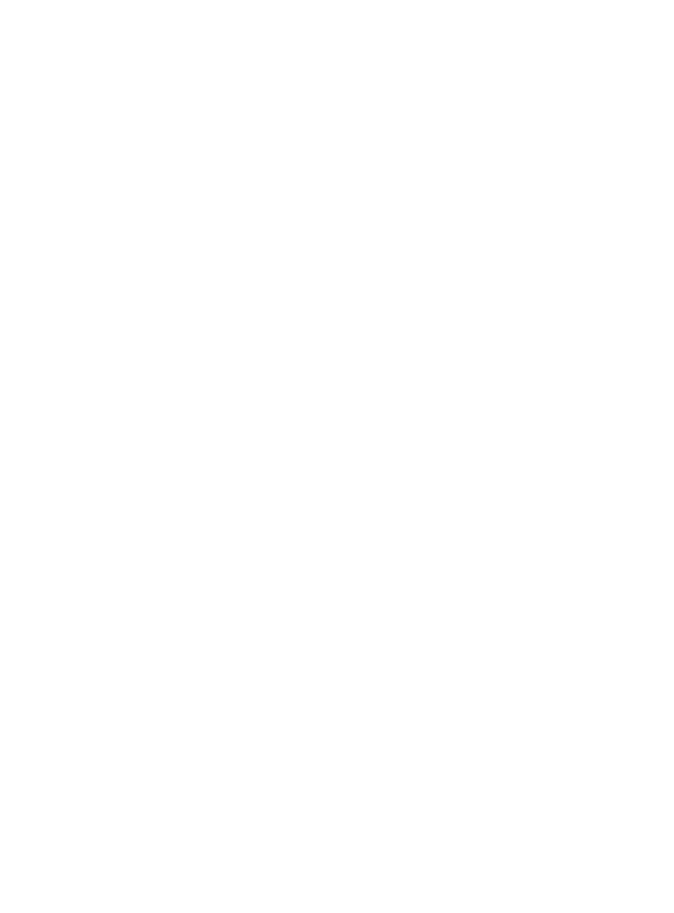
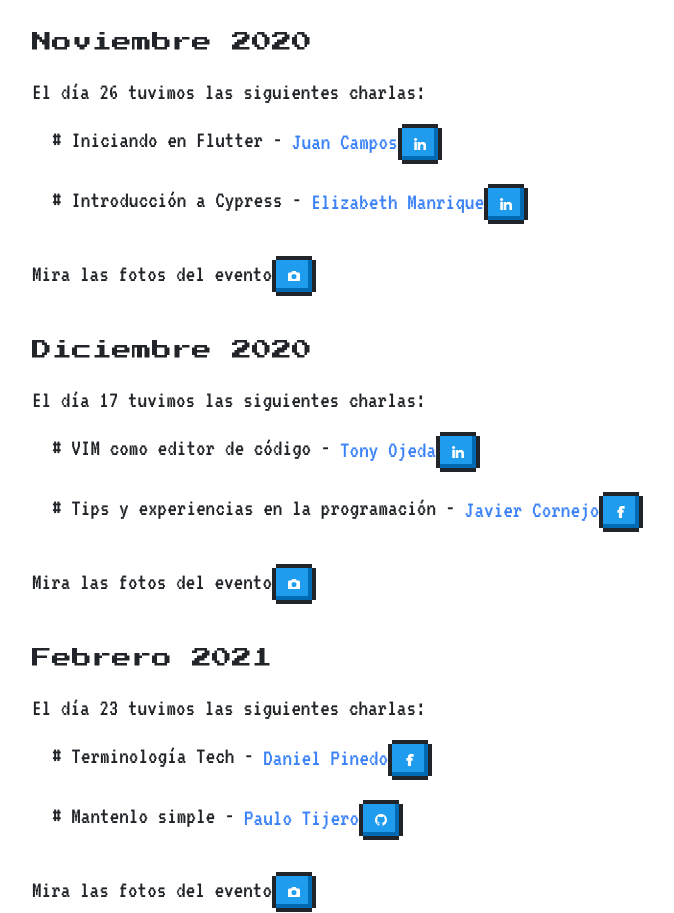
Before and after one commit to opentech-pe/opentech.pe, a Next.js app: page /previous-events in a window 1280 px wide. Shown: the part 3980-4893 px from the top of the page, without its empty margins (160-834 px from the left). Before the commit the page ends 2536 px from the top, so only its background shows below. Built offline with nearby package versions, Linux system fonts and the light colour scheme; no server answers.

Commit message:
add: last data in previous event

```diff
--- a/data.js
+++ b/data.js
@@ -1,156 +1,520 @@
 export const events = [
   {
-    "date": "Octubre 2019",
-    "day": "10",
-    "talks": [
+    date: "Octubre 2019",
+    day: "10",
+    talks: [
       {
-        "title": "How to create a junior developer-friendly culture",
-        "slide": "https://docs.google.com/presentation/d/1xunS6ES6TnrK5kiAfsz7MZRdxBGKcVRSQyKME2DAia0/edit?usp=sharing",
-        "speaker": "Paulo Tijero",
-        "speaker_link": "https://twitter.com/paulotijero",
-        "social_network": "twitter"
+        title: "How to create a junior developer-friendly culture",
+        slide:
+          "https://docs.google.com/presentation/d/1xunS6ES6TnrK5kiAfsz7MZRdxBGKcVRSQyKME2DAia0/edit?usp=sharing",
+        speaker: "Paulo Tijero",
+        speaker_link: "https://twitter.com/paulotijero",
+        social_network: "twitter",
       },
       {
-        "title": "Testing in the Frontend World",
-        "slide": "https://sergiodxa.com/slides/frontend-testing/",
-        "speaker": "Sergio Xalambri",
-        "speaker_link": "https://twitter.com/sergiodxa",
-        "social_network": "twitter"
+        title: "Testing in the Frontend World",
+        slide: "https://sergiodxa.com/slides/frontend-testing/",
+        speaker: "Sergio Xalambri",
+        speaker_link: "https://twitter.com/sergiodxa",
+        social_network: "twitter",
       },
       {
-        "title": "Webpacker & JSON API resources",
-        "slide": "https://docs.google.com/presentation/d/1yt0-D5a3G-rBVtBoRJNKLbmT-uZM98gmAHb2SbhsMs0/edit",
-        "speaker": "Diego Cuevas",
-        "speaker_link": "https://twitter.com/DiegoGCuevas",
-        "social_network": "twitter"
+        title: "Webpacker & JSON API resources",
+        slide:
+          "https://docs.google.com/presentation/d/1yt0-D5a3G-rBVtBoRJNKLbmT-uZM98gmAHb2SbhsMs0/edit",
+        speaker: "Diego Cuevas",
+        speaker_link: "https://twitter.com/DiegoGCuevas",
+        social_network: "twitter",
       },
       {
-        "title": "Understanding $watch & ng-change",
-        "slide": "https://docs.google.com/presentation/d/1DRBoH3eYV_0GsTcWg06KovCBSAIXrHjqhs51NLS4kGs/edit#slide=id.g631d522fdb_0_10",
-        "speaker": "Silupu Maza",
-        "speaker_link": "https://www.twitter.com/juanSilupuTM",
-        "social_network": "twitter"
-      }
+        title: "Understanding $watch & ng-change",
+        slide:
+          "https://docs.google.com/presentation/d/1DRBoH3eYV_0GsTcWg06KovCBSAIXrHjqhs51NLS4kGs/edit#slide=id.g631d522fdb_0_10",
+        speaker: "Silupu Maza",
+        speaker_link: "https://www.twitter.com/juanSilupuTM",
+        social_network: "twitter",
+      },
     ],
-    "photos": "https://www.facebook.com/pg/OpenTechTM/photos/?tab=album&album_id=128855175196790"
+    photos:
+      "https://www.facebook.com/pg/OpenTechTM/photos/?tab=album&album_id=128855175196790",
   },
   {
-    "date": "Noviembre 2019",
-    "day": "14",
-    "talks": [
+    date: "Noviembre 2019",
+    day: "14",
+    talks: [
       {
-        "title": "Introducción a angular y no morir en el intento",
-        "slide": "https://docs.google.com/presentation/d/12DsoWV2pQJ4H60AY6BNXYQXl5yI8HTupKaL8QGWh8n8/edit",
-        "speaker": "Antony Inga",
-        "speaker_link": "https://github.com/thelinch",
-        "social_network": "github"
+        title: "Introducción a angular y no morir en el intento",
+        slide:
+          "https://docs.google.com/presentation/d/12DsoWV2pQJ4H60AY6BNXYQXl5yI8HTupKaL8QGWh8n8/edit",
+        speaker: "Antony Inga",
+        speaker_link: "https://github.com/thelinch",
+        social_network: "github",
       },
       {
-        "title": "3 razones por las cuales usar gitflow",
-        "slide": "https://docs.google.com/presentation/d/15RbVUW0SUZiWUgxdhqDjCn01--6CC4HLo9ZbGnVaKtg/edit",
-        "speaker": "Tony Ojeda",
-        "speaker_link": "https://twitter.com/tony_ojedaV",
-        "social_network": "twitter"
-      }
+        title: "3 razones por las cuales usar gitflow",
+        slide:
+          "https://docs.google.com/presentation/d/15RbVUW0SUZiWUgxdhqDjCn01--6CC4HLo9ZbGnVaKtg/edit",
+        speaker: "Tony Ojeda",
+        speaker_link: "https://twitter.com/tony_ojedaV",
+        social_network: "twitter",
+      },
     ],
-    "photos": "https://www.facebook.com/pg/OpenTechTM/photos/?tab=album&album_id=128850988530542"
+    photos:
+      "https://www.facebook.com/pg/OpenTechTM/photos/?tab=album&album_id=128850988530542",
   },
   {
-    "date": "Diciembre 2019",
-    "day": "12",
-    "talks": [
+    date: "Diciembre 2019",
+    day: "12",
+    talks: [
       {
-        "title": "Impacto del Protocolo SSL/TLS hacia los sitios web",
-        "slide": "https://drive.google.com/file/d/1TokM1udaPsSzqVeDzo5-Fcvkqw3rxEct/view?usp=sharing",
-        "speaker": "Edgar Rueda",
-        "speaker_link": "https://www.linkedin.com/in/edgar-rueda/",
-        "social_network": "linkedin"
+        title: "Impacto del Protocolo SSL/TLS hacia los sitios web",
+        slide:
+          "https://drive.google.com/file/d/1TokM1udaPsSzqVeDzo5-Fcvkqw3rxEct/view?usp=sharing",
+        speaker: "Edgar Rueda",
+        speaker_link: "https://www.linkedin.com/in/edgar-rueda/",
+        social_network: "linkedin",
       },
       {
-        "title": "Git's time",
-        "slide": "https://docs.google.com/presentation/d/18jeWN5G6YK58KKYAhYkjFx_lEE9AKx0fo301nZM5sCc/edit#slide=id.p1",
-        "speaker": "Jhon Fitzgerald",
-        "speaker_link": "https://github.com/jhonfitzgerald",
-        "social_network": "github"
+        title: "Git's time",
+        slide:
+          "https://docs.google.com/presentation/d/18jeWN5G6YK58KKYAhYkjFx_lEE9AKx0fo301nZM5sCc/edit#slide=id.p1",
+        speaker: "Jhon Fitzgerald",
+        speaker_link: "https://github.com/jhonfitzgerald",
+        social_network: "github",
       },
       {
-        "title": "Comparte cuentas sin tener que compartir tus credenciales",
-        "slide": "https://docs.google.com/presentation/d/17PPVWN27OGZjdWbiNP0IaBUqeUjZYfQYEM88Vi5AVUk/edit#slide=id.g6c1fea954b_0_30",
-        "speaker": "Jimmy Loloy",
-        "speaker_link": "https://github.com/JimmyLoloy1998",
-        "social_network": "github"
-      }
+        title: "Comparte cuentas sin tener que compartir tus credenciales",
+        slide:
+          "https://docs.google.com/presentation/d/17PPVWN27OGZjdWbiNP0IaBUqeUjZYfQYEM88Vi5AVUk/edit#slide=id.g6c1fea954b_0_30",
+        speaker: "Jimmy Loloy",
+        speaker_link: "https://github.com/JimmyLoloy1998",
+        social_network: "github",
+      },
     ],
-    "photos": "https://www.facebook.com/pg/OpenTechTM/photos/?tab=album&album_id=148963629852611"
+    photos:
+      "https://www.facebook.com/pg/OpenTechTM/photos/?tab=album&album_id=148963629852611",
   },
   {
-    "date": "Enero 2020",
-    "day": "09",
-    "talks": [
+    date: "Enero 2020",
+    day: "09",
+    talks: [
       {
-        "title": "Introduccion a ReactJS",
-        "slide": "https://drive.google.com/file/d/1Gcyu1tjqEHeoL0fZzb0IOIfVty_FZBhi/view?usp=sharing",
-        "speaker": "Angel Lucero",
-        "speaker_link": "https://github.com/LuisAngelLucerosaldanaD",
-        "social_network": "github"
+        title: "Introduccion a ReactJS",
+        slide:
+          "https://drive.google.com/file/d/1Gcyu1tjqEHeoL0fZzb0IOIfVty_FZBhi/view?usp=sharing",
+        speaker: "Angel Lucero",
+        speaker_link: "https://github.com/LuisAngelLucerosaldanaD",
+        social_network: "github",
       },
       {
-        "title": "Como sacar provecho de las Charlas OpenTech",
-        "slide": "https://docs.google.com/presentation/d/1rbaqA_1SJe-vN4Zs7AxvLUFt6UQtFZbX-52bpVnwIvA/edit#slide=id.g70c14812c1_0_8",
-        "speaker": "Tony Ojeda",
-        "speaker_link": "https://twitter.com/tony_ojedaV",
-        "social_network": "twitter"
-      }
+        title: "Como sacar provecho de las Charlas OpenTech",
+        slide:
+          "https://docs.google.com/presentation/d/1rbaqA_1SJe-vN4Zs7AxvLUFt6UQtFZbX-52bpVnwIvA/edit#slide=id.g70c14812c1_0_8",
+        speaker: "Tony Ojeda",
+        speaker_link: "https://twitter.com/tony_ojedaV",
+        social_network: "twitter",
+      },
     ],
-    "photos": "https://www.facebook.com/OpenTechTM/photos/?tab=album&album_id=148960646519576"
+    photos:
+      "https://www.facebook.com/OpenTechTM/photos/?tab=album&album_id=148960646519576",
   },
   {
-    "date": "Febrero 2020",
-    "day": "13",
-    "talks": [
+    date: "Febrero 2020",
+    day: "13",
+    talks: [
       {
-        "title": "DataFeching in React",
-        "slide": "https://docs.google.com/presentation/d/1-KAJJ96HZdlc7RYI1Rc1ZnI6qV-TqbYTUV7vINUORoM/edit?usp=sharing",
-        "speaker": "Frank Condezo",
-        "speaker_link": "https://twitter.com/condef5",
-        "social_network": "twitter"
+        title: "DataFeching in React",
+        slide:
+          "https://docs.google.com/presentation/d/1-KAJJ96HZdlc7RYI1Rc1ZnI6qV-TqbYTUV7vINUORoM/edit?usp=sharing",
+        speaker: "Frank Condezo",
+        speaker_link: "https://twitter.com/condef5",
+        social_network: "twitter",
       },
       {
-        "title": "NextJS SSR with React",
-        "slide": "https://docs.google.com/presentation/d/1SFUTTt7iDa8acyqF1pWTB_AXmU6E9w7RGAvN5WeXpBs/edit?usp=sharing",
-        "speaker": "Deyvi Conde",
-        "speaker_link": "https://www.linkedin.com/in/deyviconde/",
-        "social_network": "linkedin"
-      }
+        title: "NextJS SSR with React",
+        slide:
+          "https://docs.google.com/presentation/d/1SFUTTt7iDa8acyqF1pWTB_AXmU6E9w7RGAvN5WeXpBs/edit?usp=sharing",
+        speaker: "Deyvi Conde",
+        speaker_link: "https://www.linkedin.com/in/deyviconde/",
+        social_network: "linkedin",
+      },
     ],
-    "photos": "https://www.facebook.com/pg/OpenTechTM/photos/?tab=album&album_id=173952587353715"
+    photos:
+      "https://www.facebook.com/pg/OpenTechTM/photos/?tab=album&album_id=173952587353715",
   },
   {
-    "date": "Marzo 2020",
-    "day": "12",
-    "talks": [
+    date: "Marzo 2020",
+    day: "12",
+    talks: [
       {
-        "title": "Comunidad Microsoft",
-        "slide": "https://drive.google.com/file/d/1h0kT817a-IZfKFHbRExsD2OZmacOQ7NA/view",
-        "speaker": "Leidy Borja",
-        "speaker_link": "https://www.linkedin.com/in/leidy-rosi-borja-reyes-3527b39b/",
-        "social_network": "linkedin"
+        title: "Comunidad Microsoft",
+        slide:
+          "https://drive.google.com/file/d/1h0kT817a-IZfKFHbRExsD2OZmacOQ7NA/view",
+        speaker: "Leidy Borja",
+        speaker_link:
+          "https://www.linkedin.com/in/leidy-rosi-borja-reyes-3527b39b/",
+        social_network: "linkedin",
       },
       {
-        "title": "¿Por qué Ruby?",
-        "slide": "https://drive.google.com/file/d/1vHUgpfLHaQen8-MKTpFNIJJgL0PqZIj4/view",
-        "speaker": "Marieth Perez",
-        "speaker_link": "https://www.linkedin.com/in/marieth-perez-15773a6b/",
-        "social_network": "linkedin"
+        title: "¿Por qué Ruby?",
+        slide:
+          "https://drive.google.com/file/d/1vHUgpfLHaQen8-MKTpFNIJJgL0PqZIj4/view",
+        speaker: "Marieth Perez",
+        speaker_link: "https://www.linkedin.com/in/marieth-perez-15773a6b/",
+        social_network: "linkedin",
       },
       {
-        "title": "Promover la participación ciudadana y la cultura libre, utilizando herramientas digitales",
-        "slide": "http://naimlab.org.pe/home/",
-        "speaker": "Clara Cubas",
-        "speaker_link": "https://www.linkedin.com/in/claracubas/",
-        "social_network": "linkedin"
-      }
+        title:
+          "Promover la participación ciudadana y la cultura libre, utilizando herramientas digitales",
+        slide: "http://naimlab.org.pe/home/",
+        speaker: "Clara Cubas",
+        speaker_link: "https://www.linkedin.com/in/claracubas/",
+        social_network: "linkedin",
+      },
     ],
-    "photos": "https://www.facebook.com/pg/OpenTechTM/photos/?tab=album&album_id=192120485536925"
-  }
-]
+    photos:
+      "https://www.facebook.com/pg/OpenTechTM/photos/?tab=album&album_id=192120485536925",
+  },
+  {
+    date: "Mayo 2020",
+    day: "14",
+    talks: [
+      {
+        title: "StartUps post COVID-19",
+        speaker: "WOZ",
+        speaker_link:
+          "https://www.linkedin.com/in/milko-fernando-rivera-sandoval-345111140/",
+        social_network: "linkedin",
+      },
+      {
+        title: "StartUps post COVID-19",
+        speaker: "Tingo Tech",
+        speaker_link: "https://www.facebook.com/tingotech",
+        social_network: "facebook",
+      },
+    ],
+    photos:
+      "https://www.facebook.com/OpenTechTM/photos/pb.100072427007903.-2207520000./238447697570870/?type=3",
+  },
+  {
+    date: "Junio 2020",
+    day: "11",
+    talks: [
+      {
+        title: "Como ser QA en tiempos del COVID",
+        speaker: "Rossi Rodriguez",
+        speaker_link:
+          "https://www.linkedin.com/in/rossi-rodriguez-garcia-781633173/",
+        social_network: "linkedin",
+      },
+    ],
+    photos: "https://fb.me/e/2Vqy5AYHi",
+  },
+  {
+    date: "Julio 2020",
+    day: "9",
+    talks: [
+      {
+        title:
+          "Como hacer que el trabajo remoto funcione en la gestión de proyectos de software",
+        speaker: "Samuel Pardo",
+        speaker_link:
+          "https://www.linkedin.com/in/samuel-ricardo-pardo-mesias-5a73b3b3/",
+        social_network: "linkedin",
+      },
+    ],
+    photos: "https://fb.me/e/2MkdWvp4r",
+  },
+  {
+    date: "Agosto 2020",
+    day: "13",
+    talks: [
+      {
+        title:
+          "Programando ando y vulnerabilidades voy dejando, ¿Mi WebApp es segura?",
+        speaker: "Bruno Fonseca",
+        speaker_link: "https://www.linkedin.com/in/bruno-fnsc/",
+        social_network: "linkedin",
+      },
+    ],
+    photos: "https://fb.me/e/2bJkrGVq3",
+  },
+  {
+    date: "Setiembre 2020",
+    day: "10",
+    talks: [
+      {
+        title: "Reuniones dinámicas y trabajo colaborativo",
+        speaker: "Genaro Guerra",
+        speaker_link: "https://www.linkedin.com/in/genaroguerra10/",
+        social_network: "linkedin",
+      },
+    ],
+    photos: "https://fb.me/e/dtBK9Dja6",
+  },
+  {
+    date: "Octubre 2020",
+    day: "8",
+    talks: [
+      {
+        title: "Hablemos de comunidad",
+        speaker: "Kattya Cuevas, Katherine Chauca, Victoria Ubaldo",
+        speaker_link: "https://www.linkedin.com/company/womentechmakers/",
+        social_network: "linkedin",
+      },
+    ],
+    photos: "https://fb.me/e/1VEIaMZ7T",
+  },
+  {
+    date: "Noviembre 2020",
+    day: "26",
+    talks: [
+      {
+        title: "Iniciando en Flutter",
+        speaker: "Juan Campos",
+        speaker_link: "https://www.linkedin.com/in/juancx/",
+        social_network: "linkedin",
+      },
+      {
+        title: "Introducción a Cypress",
+        speaker: "Elizabeth Manrique",
+        speaker_link: "https://www.linkedin.com/in/nopitown/",
+        social_network: "linkedin",
+      },
+    ],
+    photos: "https://fb.me/e/2QX4pwdAm",
+  },
+  {
+    date: "Diciembre 2020",
+    day: "17",
+    talks: [
+      {
+        title: "VIM como editor de código",
+        speaker: "Tony Ojeda",
+        speaker_link: "https://www.linkedin.com/in/tony-ojeda-vela/",
+        social_network: "linkedin",
+      },
+      {
+        title: "Tips y experiencias en la programación",
+        speaker: "Javier Cornejo",
+        speaker_link: "https://www.facebook.com/opensessionsl",
+        social_network: "facebook",
+      },
+    ],
+    photos: "https://fb.me/e/pUaChGZpu",
+  },
+  {
+    date: "Febrero 2021",
+    day: "23",
+    talks: [
+      {
+        title: "Terminología Tech",
+        speaker: "Daniel Pinedo",
+        speaker_link: "https://www.facebook.com/profile.php?id=100012097331338",
+        social_network: "facebook",
+      },
+      {
+        title: "Mantenlo simple",
+        speaker: "Paulo Tijero",
+        speaker_link: "https://www.github.com/paulotijero/",
+        social_network: "github",
+      },
+    ],
+    photos: "https://fb.me/e/2jJtmR15g",
+  },
+  {
+    date: "Marzo 2021",
+    day: "16",
+    talks: [
+      {
+        title: "Golang al rescate",
+        speaker: "Luis Lucero ",
+        speaker_link: "https://www.linkedin.com/in/luislucero20/",
+        social_network: "linkedin",
+      },
+      {
+        title: "Agilidad en tiempos de cólera",
+        speaker: "Paul de la Cruz",
+        speaker_link:
+          "https://www.linkedin.com/in/pa%C3%BAl-de-la-cruz-palomino/",
+        social_network: "linkedin",
+      },
+    ],
+    photos: "https://fb.me/e/1XnXgkTFk",
+  },
+  {
+    date: "Abril 2021",
+    day: "20",
+    talks: [
+      {
+        title: "Frontend y comunidades de tecnología",
+        speaker: "Oscar Barajas",
+        speaker_link: "https://twitter.com/gndx",
+        social_network: "twitter",
+      },
+    ],
+    photos: "https://fb.me/e/2StRBtIgO",
+  },
+  {
+    date: "Mayo 2021",
+    day: "18",
+    talks: [
+      {
+        title: "Primero pasos hacia el desarrollo frontend",
+        speaker: "Iomar Alegre",
+        speaker_link:
+          "https://www.linkedin.com/in/iomar-igor-alegre-barrera-003154175/",
+        social_network: "linkedin",
+      },
+      {
+        title: "Tu primer componente en React",
+        speaker: "Paul Portillo",
+        speaker_link: "https://www.linkedin.com/in/yummta/",
+        social_network: "linkedin",
+      },
+    ],
+    photos: "https://fb.me/e/3JO4SLVUL",
+  },
+  {
+    date: "Junio 2021",
+    day: "15",
+    talks: [
+      {
+        title: "Usando Bytes en APIs",
+        speaker: "Brayan Ciudad",
+        speaker_link: "https://www.linkedin.com/in/bjciudadg/",
+        social_network: "linkedin",
+      },
+      {
+        title: "Mis primeros pasos como Developer y QA en el desarrollo Web",
+        speaker: "Marycielo Pariona",
+        speaker_link: "https://www.linkedin.com/in/marycieloparionabernaola/",
+        social_network: "linkedin",
+      },
+    ],
+    photos: "https://fb.me/e/2LytRyfNM",
+  },
+  {
+    date: "Julio 2021",
+    day: "20",
+    talks: [
+      {
+        title: "Moti, animaciones en React Native",
+        speaker: "Cristian Granda",
+        speaker_link: "https://www.linkedin.com/in/cristianbgp/",
+        social_network: "linkedin",
+      },
+      {
+        title: "Todo maestro Jedi, fue una vez un joven Padawan",
+        speaker: "Juan Campos",
+        speaker_link: "https://www.linkedin.com/in/juancx/",
+        social_network: "linkedin",
+      },
+    ],
+    photos: "https://fb.me/e/36GGljbEm",
+  },
+  {
+    date: "Agosto 2021",
+    day: "17",
+    talks: [
+      {
+        title: "Introducción a la Teoría del Color",
+        speaker: "Carlos Cardenas",
+        speaker_link:
+          "https://www.linkedin.com/in/carlos-c%C3%A1rdenas-00a139207/",
+        social_network: "linkedin",
+      },
+      {
+        title: "Rockas & Roll",
+        speaker: "Juan Pablo",
+        speaker_link: "https://www.linkedin.com/in/juanpablomendez33/",
+        social_network: "linkedin",
+      },
+    ],
+    photos: "https://fb.me/e/1Y2whDpNV",
+  },
+  {
+    date: "Setiembre 2021",
+    day: "21",
+    talks: [
+      {
+        title: "Buscando mejorar la salud mental",
+        speaker: "Team Prenlu",
+        speaker_link: "https://www.linkedin.com/company/prenlu/",
+        social_network: "linkedin",
+      },
+      {
+        title: "Gemelos digitales en la indutria 4.0",
+        speaker: "David Chota",
+        speaker_link: "https://www.facebook.com/david.chota",
+        social_network: "facebook",
+      },
+    ],
+    photos: "https://fb.me/e/2i1s4FTsT",
+  },
+  {
+    date: "Octubre 2021",
+    day: "26",
+    talks: [
+      {
+        title: "Hablemos de Trabajar en Google",
+        speaker: "Miguel Candia",
+        speaker_link:
+          "https://www.linkedin.com/in/miguel-alejandro-candia-neiszer-59a17857/",
+        social_network: "linkedin",
+      },
+    ],
+    photos: "https://fb.me/e/26u15VAWw",
+  },
+  {
+    date: "Julio 2022",
+    day: "19",
+    talks: [
+      {
+        title: "Linux, tips & tricks",
+        speaker: "Yerry Hinojosa",
+        speaker_link: "https://www.facebook.com/profile.php?id=100071622351504",
+        social_network: "facebook",
+      },
+      {
+        title: "Yo vs Sindrome del impostor",
+        speaker: "Jimmy Loloy",
+        speaker_link: "https://www.linkedin.com/in/jimmyloloy98/",
+        social_network: "linkedin",
+      },
+    ],
+    photos: "https://fb.me/e/3Klx5RiTS",
+  },
+  {
+    date: "Setiembre 2022",
+    day: "20",
+    talks: [
+      {
+        title: "Lenguaje ensamblador",
+        speaker: "Jhon Jaramillo",
+        speaker_link: "https://www.linkedin.com/in/jhon-jaramillo-mayta/",
+        social_network: "linkedin",
+      },
+      {
+        title: "Videojuegos para explotar skills en el desarrollo de software",
+        speaker: "Brian Pando",
+        speaker_link: "https://www.linkedin.com/in/brian-pando-575235121/",
+        social_network: "linkedin",
+      },
+    ],
+    photos: "https://fb.me/e/2VeC4B6zp",
+  },
+  {
+    date: "Octubre 2022",
+    day: "18",
+    talks: [
+      {
+        title: "Q&A Session, programación y desarrollo de software",
+        speaker: "Juan Carlos",
+        speaker_link: "https://twitter.com/JuanCrg90",
+        social_network: "twitter",
+      },
+    ],
+    photos: "https://fb.me/e/2cDioegzP",
+  },
+];
```
